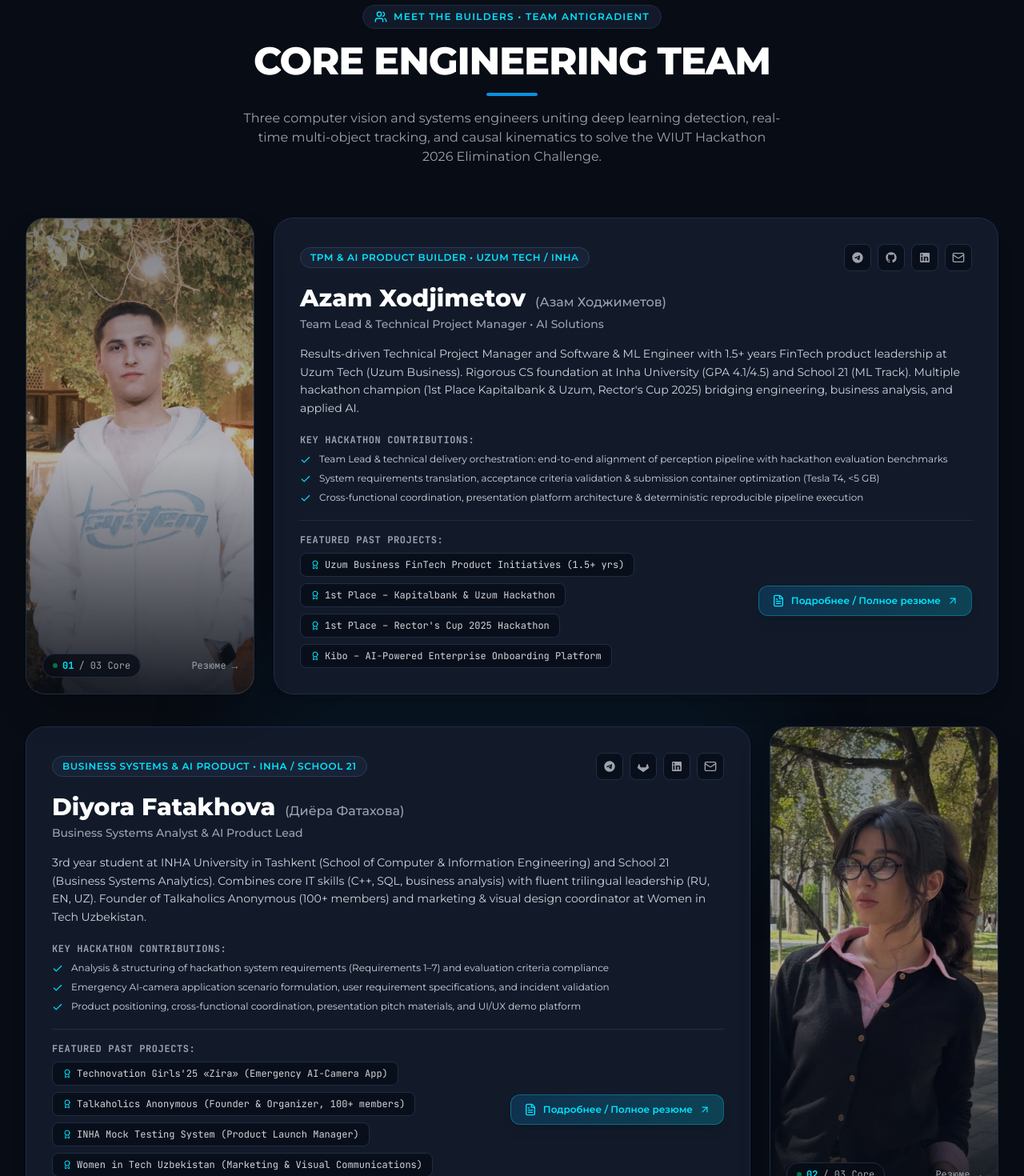
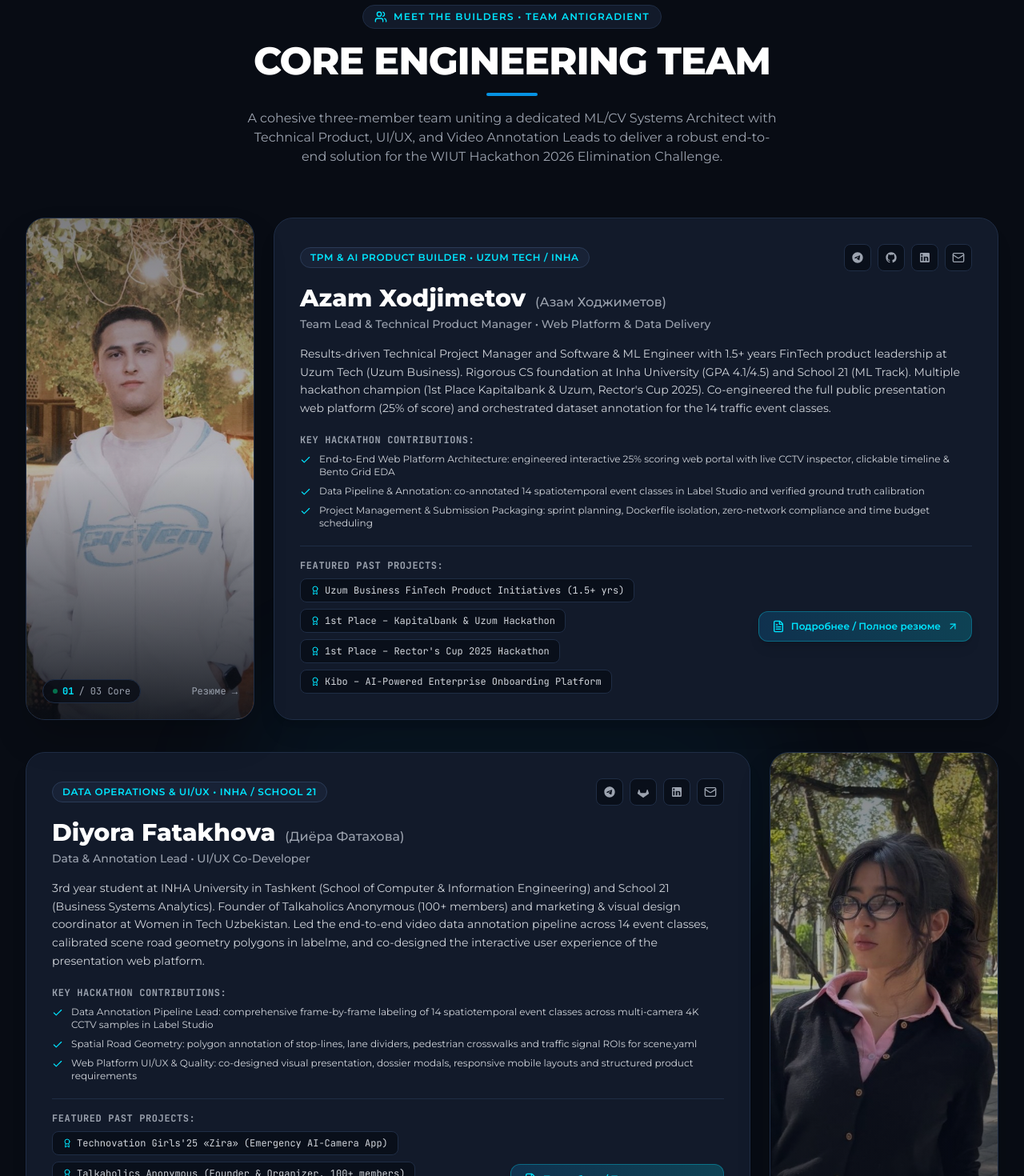
Before and after one commit to tisak559314-cloud/Hackathon-WIUT, a React (Vite) app: page / in a window 1280 px wide. Shown: the part 10300-11770 px from the top of the page at 80% size. Built offline with nearby package versions, Linux system fonts and the light colour scheme.

Commit message:
feat(team): update roles and contributions reflecting Asan as ML/CV Architect and Azam & Diyora as Web Platform and Data Delivery Leads

```diff
--- a/src/components/TeamSection.jsx
+++ b/src/components/TeamSection.jsx
@@ -93,16 +93,16 @@
       id: 'member-1',
       name: 'Azam Xodjimetov',
       nameRu: 'Азам Ходжиметов',
-      role: 'Team Lead & Technical Project Manager • AI Solutions',
+      role: 'Team Lead & Technical Product Manager • Web Platform & Data Delivery',
       badge: 'TPM & AI Product Builder • Uzum Tech / Inha',
       photo: '/azam-khodzhimetov.jpg',
       objectPosition: 'center 26%',
       initials: 'AX',
-      bio: 'Results-driven Technical Project Manager and Software & ML Engineer with 1.5+ years FinTech product leadership at Uzum Tech (Uzum Business). Rigorous CS foundation at Inha University (GPA 4.1/4.5) and School 21 (ML Track). Multiple hackathon champion (1st Place Kapitalbank & Uzum, Rector\'s Cup 2025) bridging engineering, business analysis, and applied AI.',
+      bio: 'Results-driven Technical Project Manager and Software & ML Engineer with 1.5+ years FinTech product leadership at Uzum Tech (Uzum Business). Rigorous CS foundation at Inha University (GPA 4.1/4.5) and School 21 (ML Track). Multiple hackathon champion (1st Place Kapitalbank & Uzum, Rector\'s Cup 2025). Co-engineered the full public presentation web platform (25% of score) and orchestrated dataset annotation for the 14 traffic event classes.',
       contributions: [
-        'Team Lead & technical delivery orchestration: end-to-end alignment of perception pipeline with hackathon evaluation benchmarks',
-        'System requirements translation, acceptance criteria validation & submission container optimization (Tesla T4, <5 GB)',
-        'Cross-functional coordination, presentation platform architecture & deterministic reproducible pipeline execution',
+        'End-to-End Web Platform Architecture: engineered interactive 25% scoring web portal with live CCTV inspector, clickable timeline & Bento Grid EDA',
+        'Data Pipeline & Annotation: co-annotated 14 spatiotemporal event classes in Label Studio and verified ground truth calibration',
+        'Project Management & Submission Packaging: sprint planning, Dockerfile isolation, zero-network compliance and time budget scheduling',
       ],
       proudProjects: [
         'Uzum Business FinTech Product Initiatives (1.5+ yrs)',
@@ -120,13 +120,13 @@
       },
       imageLeft: true, // 1st: Photo Left (25%), Info Right (75%)
       dossier: {
-        title: 'Technical Project Manager • AI & Software Solutions • AI Product Builder',
+        title: 'Technical Project Manager • Web Platform & Data Delivery Lead',
         location: 'Ташкент, Узбекистан',
         summary: 'Technical Project Manager и Software & ML Engineer с 1.5+ годами практического опыта управления FinTech-продуктами в Uzum Tech (Uzum Business). Фундаментальная база Computer Science (Inha University, School 21 ML Track) с доказанным лидерством в создании сложных AI-решений, кросс-функциональном менеджменте и быстром прототипировании. Многократный победитель хакатонов (1-е место Kapitalbank & Uzum, 1-е место Кубок Ректора 2025), объединяющий инженерные команды (Backend, QA, DevOps) со стратегическими целями бизнеса.',
         hackathonFocus: [
-          'Руководство инженерной командой (Team Lead), сквозная синхронизация модулей детекции, трекинга и оценки рисков аварий',
-          'Трансляция регламента хакатона (Requirements 1–7) в спринты разработки, управление рисками и критериями приемки',
-          'Контроль ограничений бенчмарка: пропускная способность NVIDIA Tesla T4 (25+ FPS), лимит веса до 5 ГБ и детерминированная воспроизводимость'
+          'Руководство проектом (Team Lead) и архитектура веб-платформы (25% оценки): создание интерактивного Live Demo плеера, Bento Grid EDA и инженерного отчета',
+          'Построение пайплайна разметки данных: совместная разметка 14 классов событий на видео в Label Studio и формирование эталонного dev_gt.json',
+          'Контроль критериев сдачи: воспроизводимость решения, изоляция зависимостей (Dockerfile, --network none), валидация бюджета времени на Tesla T4'
         ],
         experience: [
           {
@@ -206,16 +206,16 @@
       id: 'member-2',
       name: 'Diyora Fatakhova',
       nameRu: 'Диёра Фатахова',
-      role: 'Business Systems Analyst & AI Product Lead',
-      badge: 'Business Systems & AI Product • Inha / School 21',
+      role: 'Data & Annotation Lead • UI/UX Co-Developer',
+      badge: 'Data Operations & UI/UX • Inha / School 21',
       photo: '/teammate-2.jpg',
       objectPosition: '48% 22%',
       initials: 'DF',
-      bio: '3rd year student at INHA University in Tashkent (School of Computer & Information Engineering) and School 21 (Business Systems Analytics). Combines core IT skills (C++, SQL, business analysis) with fluent trilingual leadership (RU, EN, UZ). Founder of Talkaholics Anonymous (100+ members) and marketing & visual design coordinator at Women in Tech Uzbekistan.',
+      bio: '3rd year student at INHA University in Tashkent (School of Computer & Information Engineering) and School 21 (Business Systems Analytics). Founder of Talkaholics Anonymous (100+ members) and marketing & visual design coordinator at Women in Tech Uzbekistan. Led the end-to-end video data annotation pipeline across 14 event classes, calibrated scene road geometry polygons in labelme, and co-designed the interactive user experience of the presentation web platform.',
       contributions: [
-        'Analysis & structuring of hackathon system requirements (Requirements 1–7) and evaluation criteria compliance',
-        'Emergency AI-camera application scenario formulation, user requirement specifications, and incident validation',
-        'Product positioning, cross-functional coordination, presentation pitch materials, and UI/UX demo platform',
+        'Data Annotation Pipeline Lead: comprehensive frame-by-frame labeling of 14 spatiotemporal event classes across multi-camera 4K CCTV samples in Label Studio',
+        'Spatial Road Geometry: polygon annotation of stop-lines, lane dividers, pedestrian crosswalks and traffic signal ROIs for scene.yaml',
+        'Web Platform UI/UX & Quality: co-designed visual presentation, dossier modals, responsive mobile layouts and structured product requirements',
       ],
       proudProjects: [
         'Technovation Girls\'25 «Zira» (Emergency AI-Camera App)',
@@ -231,13 +231,13 @@
       },
       imageLeft: false, // 2nd: Info Left (75%), Photo Right (25%) - CHESSBOARD
       dossier: {
-        title: 'Business Systems Analyst • Product & Launch Manager',
+        title: 'Data & Annotation Lead • Business Systems Analyst • UI/UX Co-Developer',
         location: 'Ташкент, Узбекистан',
         summary: 'Студентка 3-го курса INHA University in Tashkent (School of Computer and Information Engineering) и School 21 (Business Systems Analytics). Сочетаю базовые навыки в IT (C++, SQL, Excel) со свободным владением тремя языками (RU, UZ, EN) и лидерским опытом: развиваю собственный English Speaking Club (100+ участников) в School 21, занимаюсь активной деятельностью в роли дизайнера и маркетолога в сообществе Women in Tech Uzbekistan. Регулярно участвую в хакатонах, лекциях и технологических проектах. Специализируюсь на бизнес-анализе, CustDev, координации кросс-функциональных команд и запуске инновационных продуктов с интеграцией AI-камер.',
         hackathonFocus: [
-          'Анализ и структурирование системных требований хакатона (Requirements 1–7) и контроль соответствия регламенту сдачи',
-          'Разработка сценариев применения AI-камер, выявление пользовательских кейсов и функциональных требований к детектированию инцидентов',
-          'Координация кросс-функциональной работы команды, подготовка технического отчета и финального продуктового питча'
+          'Управление процессом разметки данных: покадровая разметка 14 классов событий дорожного движения на 4K-сэмплах в Label Studio',
+          'Пространственная калибровка геометрии перекрестка: разметка полигонов полос, стоп-линий и пешеходных зон в labelme для scene.yaml',
+          'UI/UX и фронтенд-координация: совместное проектирование пользовательского опыта публичного сайта, адаптивная верстка и визуальная аналитика'
         ],
         experience: [
           {
@@ -350,16 +350,16 @@
       id: 'member-3',
       name: 'Ashirov Asan',
       nameRu: 'Аширов Асан',
-      role: 'ML Engineer & Computer Vision Architect',
-      badge: 'AI Vision & Deep Learning • Airi.uz / Inha',
+      role: 'Chief ML & Computer Vision Architect • Systems Engineer',
+      badge: 'Lead AI Vision & Systems Architect • Airi.uz / Inha',
       photo: '/teammate-3.jpg',
       objectPosition: '53% 20%',
       initials: 'AA',
-      bio: 'Machine Learning & Computer Vision engineer with proven experience building industrial CV object detection systems, 4-LGBM order forecasting ensembles, STT/TTS speech models, and RAG architectures. Top 11 in Yandex Contest (CMC) and active Kaggle/Hackathon participant.',
+      bio: 'Machine Learning & Computer Vision engineer with proven experience building industrial CV object detection systems, 4-LGBM order forecasting ensembles, STT/TTS speech models, and RAG architectures. Top 11 in Yandex Contest (CMC). Sole architect and developer of the entire core technical ML/CV backend, object perception, kinematics rules engine for 14 classes, and Part B Causal Risk Estimator.',
       contributions: [
-        'Part B Causal Risk Estimator & TTC kinematic risk forecasting interface',
-        'YOLOv8 & RT-DETR detection adaptation and post-processing pipeline',
-        'Validation harness, ensemble evaluation, and submission packaging',
+        'Complete Core ML/CV Pipeline: designed solution.py, YOLO26m/YOLOv8 vehicle & pedestrian detection and ByteTrack tracking (fuse_score=False fix)',
+        'Rules Engine for 14 Classes: engineered kinematic and geometric rules on top of camera.md homography (speed in km/h, heading, stop-lines, solid lines, congestion)',
+        'Part B Causal Risk Estimator: developed online step() causal anticipation model with two-channel score (<=0.4999 ranking vs >=0.5 alarm) and TTC collision detection',
       ],
       proudProjects: [
         'Yandex Contest (CMC) — Top 11 ranking',
@@ -376,13 +376,13 @@
       },
       imageLeft: true, // 3rd: Photo Left (25%), Info Right (75%) - CHESSBOARD
       dossier: {
-        title: 'Data Scientist • Machine Learning Engineer • AI Engineer',
+        title: 'Chief ML & Computer Vision Architect • Systems Engineer',
         location: 'Ташкент, Узбекистан',
-        summary: 'Специализируюсь на прикладном машинном обучении, компьютерном зрении (CV), обработке естественного языка (NLP) и рекомендательных системах. Имею подтверждённый опыт разработки промышленных пайплайнов детекции объектов, ансамблевых моделей градиентного бустинга с высокой точностью (ROC-AUC > 0.93, lift 58x), интеграции моделей распознавания речи (STT/TTS) и создания автономных RAG-агентов.',
+        summary: 'Специализируюсь на прикладном машинном обучении, компьютерном зрении (CV), обработке естественного языка (NLP) и рекомендательных системах. Имею подтверждённый опыт разработки промышленных пайплайнов детекции объектов, ансамблевых моделей градиентного бустинга с высокой точностью (ROC-AUC > 0.93, lift 58x), интеграции моделей распознавания речи (STT/TTS) и создания автономных RAG-агентов. В рамках хакатона единолично спроектировал и реализовал весь алгоритмический бэкенд, детекцию, трекинг, геометрические правила для 14 классов и причинный модуль предсказания аварий Part B.',
         hackathonFocus: [
-          'Архитектура причинного прогнозирования рисков аварий (Part B Causal Risk Estimator) со строгим соблюдением нулевого заглядывания в будущее',
-          'Оценка кинематических аномалий и расчет метрик Time-to-Collision (TTC) на 5-секундном горизонте',
-          'Интеграция предсказаний компьютерного зрения и валидация скрипта оценки метрик AP'
+          'Разработка всей технической архитектуры решения (Core ML/CV Backend): пайплайн solution.py, интеграция детектора YOLO26m/YOLOv8 и трекера ByteTrack',
+          'Программирование модулей правил для всех 14 классов Part A: математическая логика нарушений на базе гомографии camera.md (TTC, скорости, курсы, стоп-линии)',
+          'Создание причинного RiskEstimator для Part B: двухканальная шкала риска (ранжирование <=0.4999, тревога >=0.5 за 0.5-1.0с до удара) и оптимизация инференса под Tesla T4'
         ],
         experience: [
           {
@@ -520,7 +520,7 @@
           <div className="w-16 h-1 bg-[#0693e3] rounded-full" />
 
           <p className="text-gray-400 text-sm sm:text-base max-w-2xl leading-relaxed">
-            Three computer vision and systems engineers uniting deep learning detection, real-time multi-object tracking, and causal kinematics to solve the WIUT Hackathon 2026 Elimination Challenge.
+            A cohesive three-member team uniting a dedicated ML/CV Systems Architect with Technical Product, UI/UX, and Video Annotation Leads to deliver a robust end-to-end solution for the WIUT Hackathon 2026 Elimination Challenge.
           </p>
         </div>
 
```
